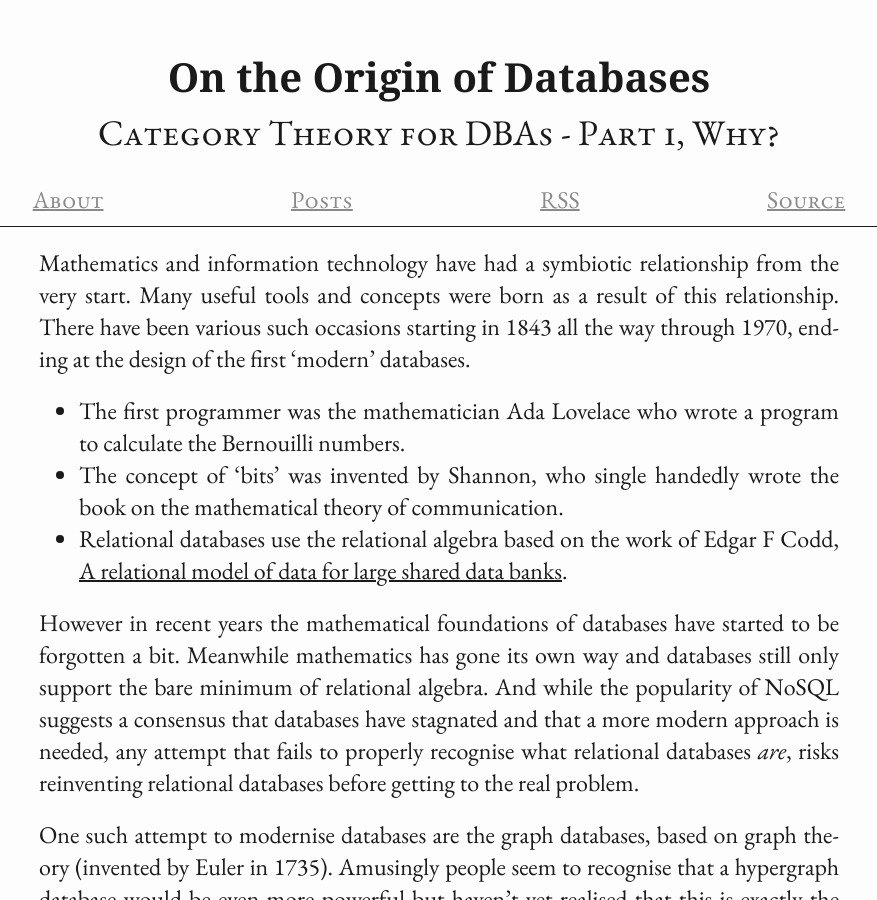
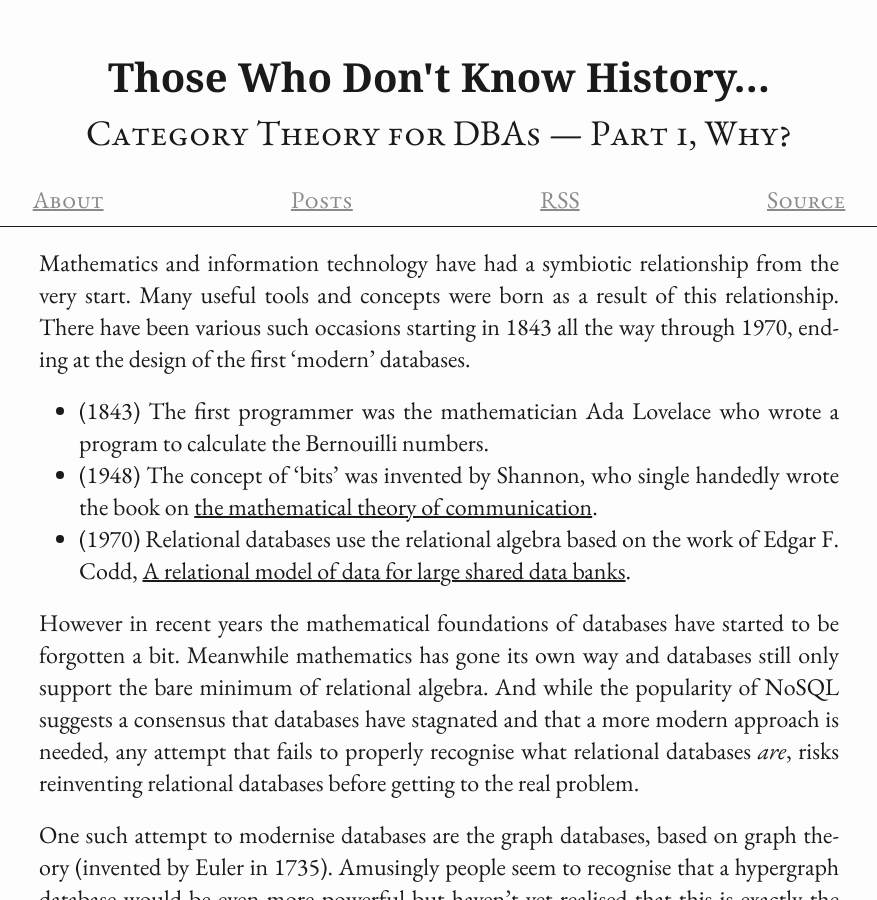
Before and after one commit to Shiandow/shiandow.github.io, a Jekyll site: the page built from _klad/category-theory-for-dbas/category-theory-for-dbas.md, in a window 1280 px wide and 900 px high. Shown: the whole window, without its empty margins (201-1078 px from the left). Built offline with Jekyll 4.4.1, drawn with Linux system fonts in a browser that asks for light colours; some web fonts are replaced; some of the changed text lies outside the part shown.

Commit message:
Trying some stuff out

```diff
--- a/_klad/category-theory-for-dbas/category-theory-for-dbas.md
+++ b/_klad/category-theory-for-dbas/category-theory-for-dbas.md
@@ -1,13 +1,13 @@
 ---
-title: On the Origin of Databases
-subtitle: Category Theory for DBAs - Part 1, Why?
+title: Those Who Don't Know History…
+subtitle: Category Theory for DBAs — Part 1, Why?
 ---
 
 Mathematics and information technology have had a symbiotic relationship from the very start. Many useful tools and concepts were born as a result of this relationship. There have been various such occasions starting in 1843 all the way through 1970, ending at the design of the first 'modern' databases.
 
-- The first programmer was the mathematician Ada Lovelace who wrote a program to calculate the Bernouilli numbers.
-- The concept of 'bits' was invented by Shannon, who single handedly wrote the book on the mathematical theory of communication.
-- Relational databases use the relational algebra based on the work of Edgar F Codd, [A relational model of data for large shared data banks](https://dl.acm.org/doi/10.1145/362384.362685).
+- (1843) The first programmer was the mathematician Ada Lovelace who wrote a program to calculate the Bernouilli numbers.
+- (1948) The concept of 'bits' was invented by Shannon, who single handedly wrote the book on [the mathematical theory of communication](https://ieeexplore.ieee.org/document/6773024).
+- (1970) Relational databases use the relational algebra based on the work of Edgar F. Codd, [A relational model of data for large shared data banks](https://dl.acm.org/doi/10.1145/362384.362685).
 
 However in recent years the mathematical foundations of databases have started to be forgotten a bit. Meanwhile mathematics has gone its own way and databases still only support the bare minimum of relational algebra. And while the popularity of NoSQL suggests a consensus that databases have stagnated and that a more modern approach is needed, any attempt that fails to properly recognise what relational databases *are*, risks reinventing relational databases before getting to the real problem.
 
```
Also changed, not shown: other parts of _klad/category-theory-for-dbas/category-theory-for-dbas.md (+1 -1 lines).
